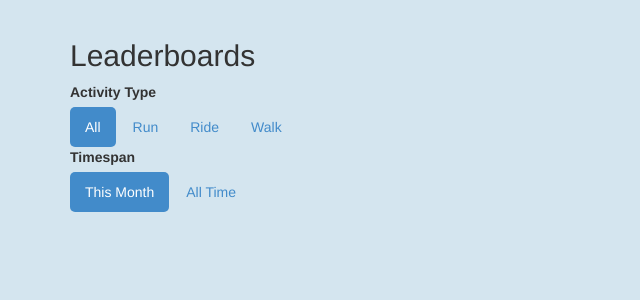
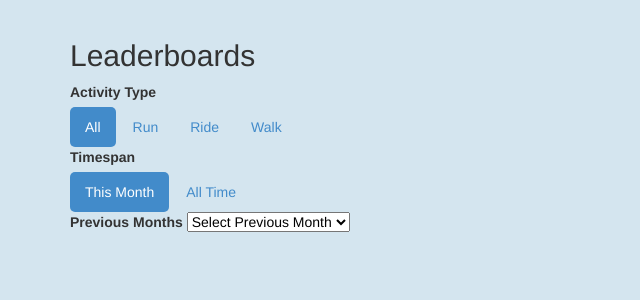
Before and after one commit to JasonSanford/fitmarkers, a Django app: template templates/leaderboards_landing.html in a window 1280 px wide. Shown: the part 51-351 px from the top of the page, without its empty margins (0-640 px from the left). Run offline with Django 3.2, Linux system fonts and the light colour scheme; the template is opened without the code that fills it, so the values that code supplies are empty; some libraries are stand-ins or nearby versions.

Commit message:
Allow selecting previous months

```diff
--- a/fitmarkers/leaderboards/__init__.py
+++ b/fitmarkers/leaderboards/__init__.py
@@ -0,0 +1,4 @@
+import datetime
+
+
+START_DATE = datetime.date(2013, 9, 1)
--- a/static/js/leaderboards.js
+++ b/static/js/leaderboards.js
@@ -2,6 +2,10 @@ $(function () {
     function fetchLeaderboards() {
         var activity = $('#select-activity').find('li.active').data('type');
         var timespan = $('#select-timespan').find('li.active').data('type');
+
+        if (!timespan) {
+            timespan = $('#select-past-leaderboard-months').val();
+        }
 
         $.ajax({
             url: '/leaderboards/get_leaderboard',
@@ -29,5 +33,19 @@ $(function () {
         }
     });
 
+    $('#select-past-leaderboard-months').on('change', function (event) {
+        var $this = $(this);
+        if (parseInt($this.val(), 10) === 0) {
+            var $current_month = $('.selector').find('a.select.current-month');
+            $current_month.parent().addClass('active');
+            //$('.selector').trigger('click');
+        } else {
+            $('.timespan.select').each(function (i, o) {
+                $(o).parent().removeClass('active');
+            });
+        }
+        fetchLeaderboards();
+    });
+
     fetchLeaderboards();
 }());
--- a/templates/leaderboards_landing.html
+++ b/templates/leaderboards_landing.html
@@ -15,9 +15,18 @@
 <label for="select-timespan">Timespan</label>
 
 <ul id="select-timespan" class="nav nav-pills selector">
-    <li data-type="{{ current_year }}{{ current_month }}" class="active"><a class="select timespan" href="#">This Month</a></li>
+    <li data-type="{{ current_year }}{{ current_month }}" class="active"><a class="select timespan current-month" href="#">This Month</a></li>
     <li data-type="all"><a class="select timespan" href="#">All Time</a></li>
 </ul>
+
+<label for="select-past-leaderboard-months">Previous Months</label>
+
+<select id="select-past-leaderboard-months">
+    <option value="0">Select Previous Month</option>
+    {% for past_leaderboard_month in past_leaderboard_months %}
+    <option value="{{ past_leaderboard_month.year }}{{ past_leaderboard_month.month|stringformat:"02d" }}">{{ past_leaderboard_month|date:"M" }} {{ past_leaderboard_month|date:"Y" }}</option>
+    {% endfor %}
+</select>
 
 <div id="leaderboard-container"></div>
 
```
Also changed, not shown: fitmarkers/leaderboards/views.py (+15 -1 lines), fitmarkers/utils.py (+9 -0 lines).
